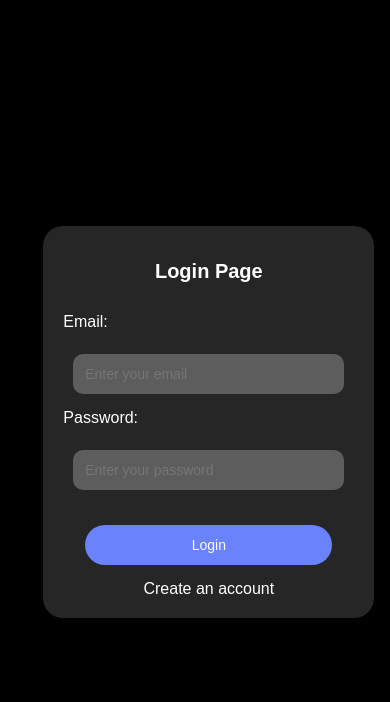
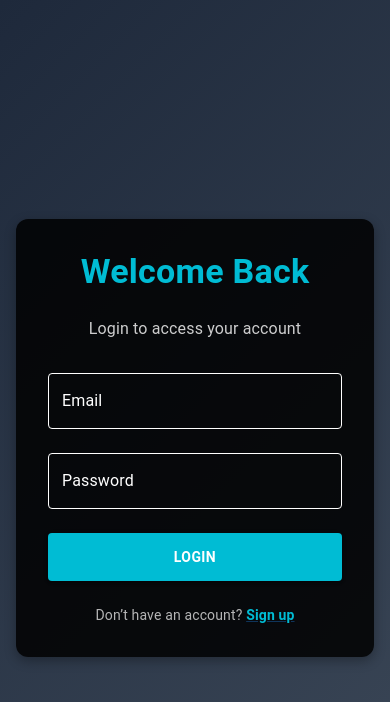
Before and after one commit to Serban-Timofte-EBR/Project_Web_Tech, a React (Create React App) app in the folder frontend/: page /login in a window 390 px wide. Shown: the top 702 px of the page. Built offline with nearby package versions, Linux system fonts and the light colour scheme; the HTML template or start-up script is replaced by a standard one.

Commit message:
Fixing design issues

```diff
--- a/frontend/src/components/auth/Login/login_form.css
+++ /dev/null
@@ -1,109 +0,0 @@
-body {
-  margin: 0;
-  padding: 0;
-  height: 100vh;
-  display: flex;
-  justify-content: center;
-  align-items: center;
-  font-family: "Poppins", sans-serif;
-  background: black
-}
-
-.form-container {
-  background-color: rgba(255, 255, 255, 0.15);
-  padding: 30px;
-  border-radius: 20px;
-  backdrop-filter: blur(10px);
-  box-shadow: 0 10px 30px rgba(0, 0, 0, 0.2);
-  max-width: 400px;
-  width: 100%;
-  text-align: center;
-  color: white;
-  margin: 0 20px;
-  background-size: cover;
-  background-position: center;
-}
-
-input {
-  width: 90%;
-  max-width: 350px;
-  padding: 12px;
-  margin: 15px 0;
-  background-color: rgba(255, 255, 255, 0.25);
-  border: none;
-  border-radius: 10px;
-  color: #fff;
-  font-size: 16px;
-}
-
-input:focus {
-  outline: none;
-  background-color: rgba(255, 255, 255, 0.35);
-}
-
-button {
-  width: 90%;
-  max-width: 350px;
-  padding: 12px;
-  background-color: #6a82fb;
-  border: none;
-  border-radius: 20px;
-  color: white;
-  font-size: 16px;
-  cursor: pointer;
-  transition: background-color 0.3s ease, box-shadow 0.3s ease;
-  margin-top: 20px;
-}
-
-
-
-h1 {
-  margin-bottom: 30px;
-  font-size: 24px;
-  font-weight: 600;
-  color: #ffffff;
-}
-
-label {
-  text-align: left;
-  display: block;
-  margin-bottom: 8px;
-  color: #ffffff;
-}
-
-a {
-  color: #ffffff;
-  text-decoration: none;
-  margin-top: 15px;
-  display: inline-block;
-}
-
-a:hover {
-  text-decoration: underline;
-}
-
-@media (max-width: 600px) {
-  .form-container {
-    padding: 20px;
-    max-width: 90%;
-    margin: 0 10px;
-  }
-
-  input,
-  button {
-    max-width: 300px;
-    width: 85%;
-  }
-
-  h1 {
-    font-size: 20px;
-  }
-
-  button {
-    font-size: 14px;
-  }
-
-  input {
-    font-size: 14px;
-  }
-}
--- a/frontend/src/components/auth/Login/login_form.tsx
+++ b/frontend/src/components/auth/Login/login_form.tsx
@@ -1,5 +1,5 @@
 import React, { useState } from "react";
-import "./login_form.css";
+import { Box, Typography, TextField, Button, Paper, Link } from "@mui/material";
 
 interface LoginFormProps {
   onSubmit: (email: string, password: string) => void;
@@ -15,27 +15,139 @@ const LoginForm: React.FC<LoginFormProps> = ({ onSubmit }) => {
   };
 
   return (
-    <div className="form-container">
-      <h1>Login Page</h1>
+    <Box
+      sx={{
+        minHeight: "100vh",
+        display: "flex",
+        alignItems: "center",
+        justifyContent: "center",
+        background: "linear-gradient(135deg, #1e293b 0%, #3b4757 100%)",
+        color: "white",
+        p: 2,
+      }}
+    >
+      <Paper
+        elevation={6}
+        sx={{
+          p: 4,
+          borderRadius: 3,
+          backgroundColor: "rgba(0, 0, 0, 0.85)",
+          boxShadow: "0px 4px 12px rgba(0, 0, 0, 0.3)",
+          width: { xs: "100%", sm: "400px" },
+        }}
+      >
+        <Typography
+          variant="h4"
+          sx={{
+            textAlign: "center",
+            color: "#00bcd4",
+            fontWeight: "bold",
+            mb: 3,
+          }}
+        >
+          Welcome Back
+        </Typography>
+        <Typography
+          variant="body1"
+          sx={{
+            textAlign: "center",
+            color: "rgba(255, 255, 255, 0.8)",
+            mb: 4,
+          }}
+        >
+          Login to access your account
+        </Typography>
         <form onSubmit={handleSubmit}>
-        <label>Email:</label>
-        <input
+          <TextField
+            label="Email"
             type="email"
+            variant="outlined"
+            fullWidth
             value={email}
             onChange={(e) => setEmail(e.target.value)}
-          placeholder="Enter your email"
+            sx={{
+              mb: 3,
+              input: { color: "#ffffff" },
+              label: { color: "#ffffff" },
+              "& .MuiOutlinedInput-root": {
+                "& fieldset": {
+                  borderColor: "#ffffff",
+                },
+                "&:hover fieldset": {
+                  borderColor: "#00bcd4",
+                },
+                "&.Mui-focused fieldset": {
+                  borderColor: "#00bcd4",
+                },
+              },
+            }}
           />
-        <label>Password:</label>
-        <input
+          <TextField
+            label="Password"
             type="password"
+            variant="outlined"
+            fullWidth
             value={password}
             onChange={(e) => setPassword(e.target.value)}
-          placeholder="Enter your password"
+            sx={{
+              mb: 3,
+              input: { color: "#ffffff" },
+              label: { color: "#ffffff" },
+              "& .MuiOutlinedInput-root": {
+                "& fieldset": {
+                  borderColor: "#ffffff",
+                },
+                "&:hover fieldset": {
+                  borderColor: "#00bcd4",
+                },
+                "&.Mui-focused fieldset": {
+                  borderColor: "#00bcd4",
+                },
+              },
+            }}
           />
-        <button type="submit">Login</button>
+          <Button
+            type="submit"
+            variant="contained"
+            fullWidth
+            sx={{
+              backgroundColor: "#00bcd4",
+              color: "#ffffff",
+              fontWeight: "bold",
+              py: 1.5,
+              "&:hover": {
+                backgroundColor: "#0097a7",
+              },
+            }}
+          >
+            Login
+          </Button>
         </form>
-      <a href="/create-user-account">Create an account</a>
-    </div>
+        <Typography
+          variant="body2"
+          sx={{
+            mt: 3,
+            textAlign: "center",
+            color: "rgba(255, 255, 255, 0.7)",
+          }}
+        >
+          Don’t have an account?{" "}
+          <Link
+            href="/create-user-account"
+            sx={{
+              color: "#00bcd4",
+              fontWeight: "bold",
+              "&:hover": {
+                color: "#0097a7",
+                textDecoration: "underline",
+              },
+            }}
+          >
+            Sign up
+          </Link>
+        </Typography>
+      </Paper>
+    </Box>
   );
 };
 
--- a/frontend/src/components/auth/Register/register_form.tsx
+++ b/frontend/src/components/auth/Register/register_form.tsx
@@ -26,7 +26,6 @@ const RegisterForm: React.FC<RegisterFormProps> = ({ onSubmit, authError }) => {
   const [email, setEmail] = useState("");
   const [password, setPassword] = useState("");
   const [teamId, setTeamId] = useState<number | null>(null);
-  const [backgroundImg, setBackgroundImg] = useState("");
   const [role, setRole] = useState("");
   const [openSnackbar, setOpenSnackbar] = useState(false);
 
@@ -64,30 +63,30 @@ const RegisterForm: React.FC<RegisterFormProps> = ({ onSubmit, authError }) => {
 
   return (
     <Box
-      style={{
-        backgroundImage: `url(${backgroundImg})`,
-        backgroundSize: "cover",
-        backgroundPosition: "center",
+      sx={{
         height: "100vh",
-        width: "100vw",
         display: "flex",
         justifyContent: "center",
         alignItems: "center",
+        background: "linear-gradient(135deg, #1e293b 0%, #3b4757 100%)",
       }}
     >
       <Box
         sx={{
-          backgroundColor: "rgba(255, 255, 255, 0.15)",
+          backgroundColor: "rgba(0, 0, 0, 0.7)",
           backdropFilter: "blur(10px)",
-          borderRadius: 2,
-          boxShadow: 3,
+          borderRadius: 4,
+          boxShadow: "0px 4px 20px rgba(0, 0, 0, 0.5)",
+          padding: { xs: 3, sm: 5 },
           width: "90%",
-          maxWidth: 400,
+          maxWidth: 420,
           textAlign: "center",
-          padding: 3,
         }}
       >
-        <Typography variant="h5" sx={{ mb: 2, color: "#fff" }}>
+        <Typography
+          variant="h4"
+          sx={{ mb: 3, fontWeight: "bold", color: "#90caf9" }}
+        >
           Register
         </Typography>
         <form onSubmit={handleSubmit}>
@@ -99,10 +98,14 @@ const RegisterForm: React.FC<RegisterFormProps> = ({ onSubmit, authError }) => {
             margin="normal"
             value={email}
             onChange={(e) => setEmail(e.target.value)}
+            InputLabelProps={{
+              style: { color: "#fff" },
+            }}
             sx={{
-              backgroundColor: "rgba(255, 255, 255, 0.2)",
+              backgroundColor: "rgba(255, 255, 255, 0.1)",
               borderRadius: 1,
-              input: { color: "#000" },
+              input: { color: "#fff" },
+              mb: 2,
             }}
           />
           <TextField
@@ -115,13 +118,13 @@ const RegisterForm: React.FC<RegisterFormProps> = ({ onSubmit, authError }) => {
             value={password}
             onChange={(e) => setPassword(e.target.value)}
             InputLabelProps={{
-              style: { color: "#000" },
+              style: { color: "#fff" },
             }}
             sx={{
-              backgroundColor: "rgba(255, 255, 255, 0.2)",
+              backgroundColor: "rgba(255, 255, 255, 0.1)",
               borderRadius: 1,
-              input: { color: "#000" },
-              marginBottom: 4,
+              input: { color: "#fff" },
+              mb: 2,
             }}
           />
           <TextField
@@ -131,11 +134,14 @@ const RegisterForm: React.FC<RegisterFormProps> = ({ onSubmit, authError }) => {
             value={role}
             onChange={(e) => setRole(e.target.value)}
             helperText="Please select your role"
+            InputLabelProps={{
+              style: { color: "white" },
+            }}
             sx={{
-              backgroundColor: "rgba(255, 255, 255, 0.2)",
+              backgroundColor: "rgba(255, 255, 255, 0.1)",
               borderRadius: 1,
-              input: { color: "#0000" },
-              marginBottom: 4,
+              input: { color: "white" },
+              mb: 3,
             }}
           >
             <MenuItem value="Tester">Tester</MenuItem>
@@ -149,10 +155,14 @@ const RegisterForm: React.FC<RegisterFormProps> = ({ onSubmit, authError }) => {
               value={teamId || ""}
               onChange={(e) => setTeamId(Number(e.target.value))}
               helperText="Please select your team"
+              InputLabelProps={{
+                style: { color: "#fff" },
+              }}
               sx={{
-                backgroundColor: "rgba(255, 255, 255, 0.2)",
+                backgroundColor: "rgba(255, 255, 255, 0.1)",
                 borderRadius: 1,
                 input: { color: "#fff" },
+                mb: 3,
               }}
             >
               {teamsLoading ? (
@@ -174,16 +184,18 @@ const RegisterForm: React.FC<RegisterFormProps> = ({ onSubmit, authError }) => {
             fullWidth
             sx={{
               mt: 2,
-              backgroundColor: "#6a82fb",
-              "&:hover": { backgroundColor: "#5a72eb" },
+              backgroundColor: "#1565c0",
+              color: "#fff",
+              fontWeight: "bold",
+              "&:hover": { backgroundColor: "#0d47a1" },
             }}
           >
             Register
           </Button>
         </form>
-        <Typography sx={{ mt: 2, color: "#fff" }}>
+        <Typography sx={{ mt: 2, color: "#90caf9" }}>
           Already have an account?{" "}
-          <a href="/login" style={{ color: "#bbdefb" }}>
+          <a href="/login" style={{ color: "#bbdefb", textDecoration: "none" }}>
             Login here
           </a>
         </Typography>
--- a/frontend/src/components/dashboard/bugs/team_member_bug_table.tsx
+++ b/frontend/src/components/dashboard/bugs/team_member_bug_table.tsx
@@ -18,6 +18,7 @@ import {
   Snackbar,
   Alert,
 } from "@mui/material";
+import LaunchIcon from "@mui/icons-material/Launch";
 
 interface BugTableProps {
   teamId: number;
@@ -152,7 +153,7 @@ const TeamMemberBugTable: React.FC<BugTableProps> = ({ teamId }) => {
 
   const handleResolveBug = (id: number) => {
     console.log("Resolving bug with ID:", id);
-  }
+  };
 
   return (
     <>
@@ -242,13 +243,28 @@ const TeamMemberBugTable: React.FC<BugTableProps> = ({ teamId }) => {
                   <TableCell sx={{ color: "#ffffff" }}>
                     {bug.assignee?.email || "Unassigned"}
                   </TableCell>
-                  <TableCell sx={{ color: "#1e88e5" }}>
+                  <TableCell sx={{ textAlign: "center" }}>
                     <a
                       href={bug.commit_link}
                       target="_blank"
                       rel="noopener noreferrer"
+                      style={{
+                        textDecoration: "none",
+                        color: "#1e88e5",
+                        display: "flex",
+                        justifyContent: "center",
+                        alignItems: "center",
+                      }}
                     >
-                      View Commit
+                      <LaunchIcon
+                        sx={{
+                          fontSize: "1.5rem",
+                          color: "#1e88e5",
+                          "&:hover": {
+                            color: "#1565c0",
+                          },
+                        }}
+                      />
                     </a>
                   </TableCell>
                   <TableCell
--- a/frontend/src/pages/members_dashboard.tsx
+++ b/frontend/src/pages/members_dashboard.tsx
@@ -9,6 +9,7 @@ import {
   Paper,
   Grid,
   Avatar,
+  Container,
 } from "@mui/material";
 import { fetchBugs } from "../redux/bugs/bugsSlice";
 import TeamMemberBugTable from "../components/dashboard/bugs/team_member_bug_table";
@@ -64,14 +65,14 @@ const TeamMemberPage: React.FC = () => {
   return (
     <Box
       sx={{
-        height: "100vh",
+        minHeight: "100vh",
         background: "linear-gradient(135deg, #1e293b 0%, #3b4757 100%)",
         color: "white",
         overflow: "auto",
-        display: "flex",
-        flexDirection: "column",
+        py: 4, // Add vertical padding
       }}
     >
+      <Container maxWidth="lg">
         <Paper
           elevation={4}
           sx={{
@@ -236,6 +237,7 @@ const TeamMemberPage: React.FC = () => {
           </Typography>
           <TeamMemberBugTable teamId={teamID!} />
         </Paper>
+      </Container>
     </Box>
   );
 };
```
Lines whose indentation alone changed are shown as unchanged.
